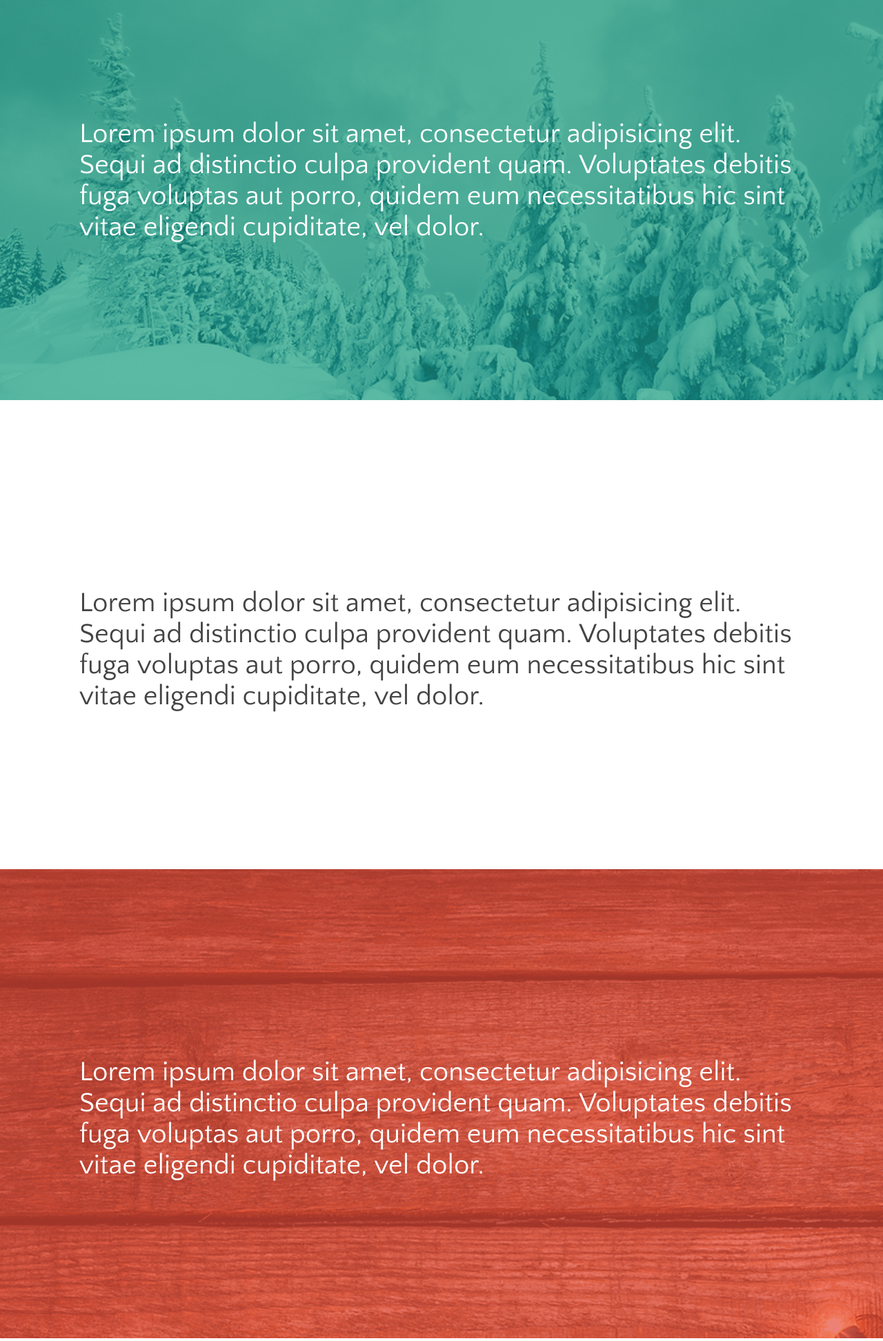
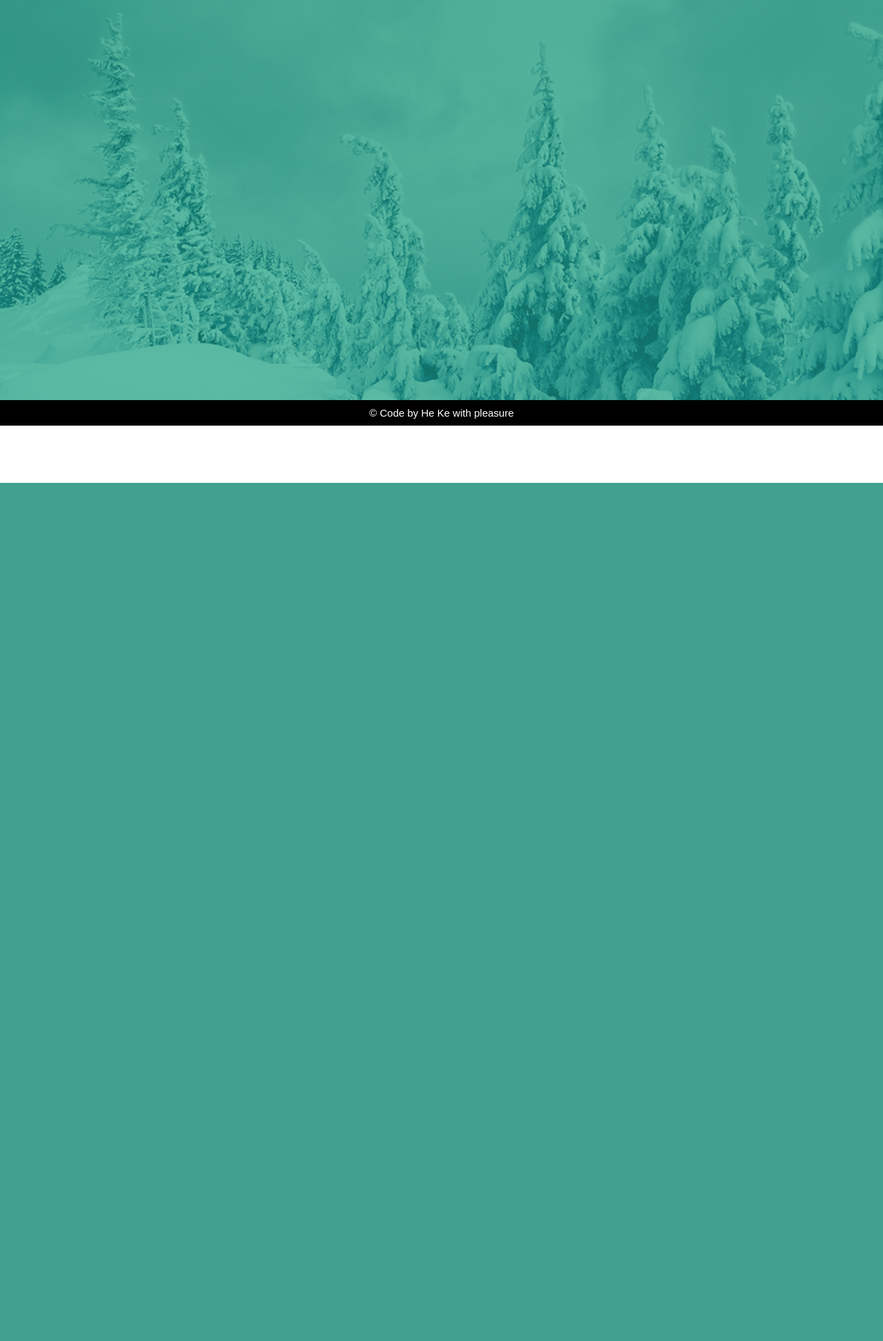
Before and after one commit to yunkehe/yunkehe.github.io, a PHP site: page / in a window 1280 px wide. Shown: the part 100-2044 px from the top of the page at 69% size. After the commit the page ends 800 px from the top, so only its background shows below. Run offline with PHP 8.4, Linux system fonts and the light colour scheme; some web fonts are replaced.

Commit message:
slide.html for IE8

```diff
--- a/html/css/slide.css
+++ b/html/css/slide.css
@@ -24,6 +24,7 @@ body{
     -webkit-transition:left 1s cubic-bezier(0.91, 0.01, 0.6, 0.99);
     -moz-transition: left 1s cubic-bezier(0.91, 0.01, 0.6, 0.99); /* Firefox 4 */
     -o-transition: left 1s cubic-bezier(0.91, 0.01, 0.6, 0.99); /* Opera */
+    -ms-transition: left 1s cubic-bezier(0.91, 0.01, 0.6, 0.99); /* Opera */
 }
 .right{
     background-color: #9cb3a8;
@@ -32,6 +33,7 @@ body{
     -webkit-transition:left 1s cubic-bezier(0.91, 0.01, 0.6, 0.99);
     -moz-transition: left 1s cubic-bezier(0.91, 0.01, 0.6, 0.99); /* Firefox 4 */
     -o-transition: left 1s cubic-bezier(0.91, 0.01, 0.6, 0.99); /* Opera */
+    -ms-transition: left 1s cubic-bezier(0.91, 0.01, 0.6, 0.99); /* Opera */
 }
 .moveRight{
     left: 100%;
--- a/index.html
+++ b/index.html
@@ -31,19 +31,6 @@
     </header>
     <div class="wrapper">
         <div class="slide1 slide">
-            <h1 class="quotoes">Lorem ipsum dolor sit amet, consectetur adipisicing elit. Sequi ad distinctio culpa provident quam. Voluptates debitis fuga voluptas aut porro, quidem eum necessitatibus hic sint vitae eligendi cupiditate, vel dolor.</h1>
-        </div>
-        <div class="slide2 slide">
-            <h1 class="quotoes">Lorem ipsum dolor sit amet, consectetur adipisicing elit. Sequi ad distinctio culpa provident quam. Voluptates debitis fuga voluptas aut porro, quidem eum necessitatibus hic sint vitae eligendi cupiditate, vel dolor.</h1>
-        </div>
-        <div class="slide3 slide">
-            <h1 class="quotoes">Lorem ipsum dolor sit amet, consectetur adipisicing elit. Sequi ad distinctio culpa provident quam. Voluptates debitis fuga voluptas aut porro, quidem eum necessitatibus hic sint vitae eligendi cupiditate, vel dolor.</h1>
-        </div>
-        <div class="slide4 slide">
-            <h1 class="quotoes">Lorem ipsum dolor sit amet, consectetur adipisicing elit. Sequi ad distinctio culpa provident quam. Voluptates debitis fuga voluptas aut porro, quidem eum necessitatibus hic sint vitae eligendi cupiditate, vel dolor.</h1>
-        </div>
-        <div class="slide5 slide">
-            <h1 class="quotoes">Lorem ipsum dolor sit amet, consectetur adipisicing elit. Sequi ad distinctio culpa provident quam. Voluptates debitis fuga voluptas aut porro, quidem eum necessitatibus hic sint vitae eligendi cupiditate, vel dolor.</h1>
         </div>
     </div>
      <footer>
```
Also changed, not shown: html/js/slide-js.ie8.js (added, +33 -0 lines), html/slide.html (+19 -13 lines), html/js/read.js (added).
